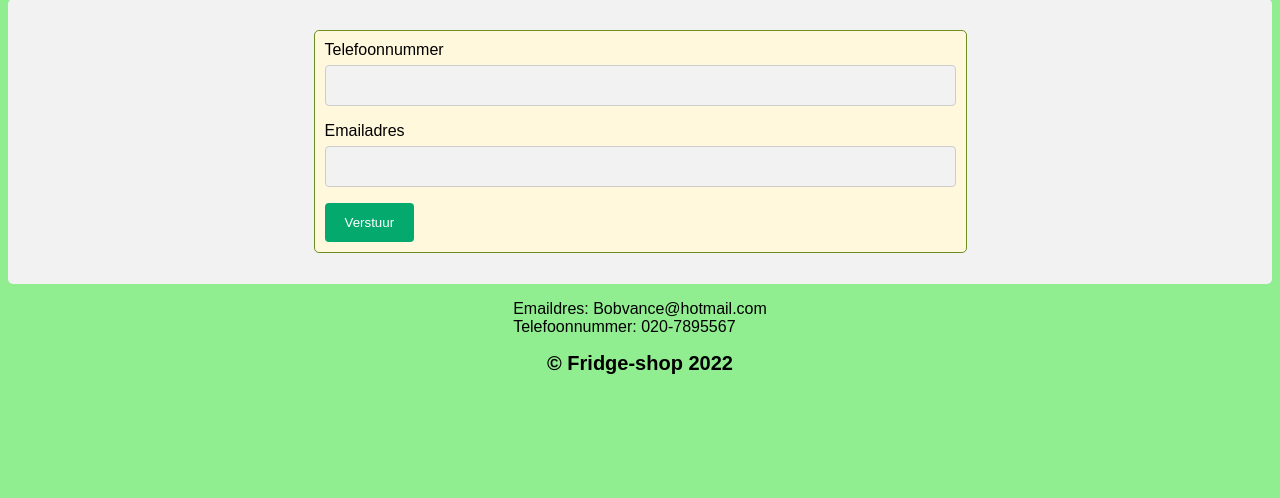
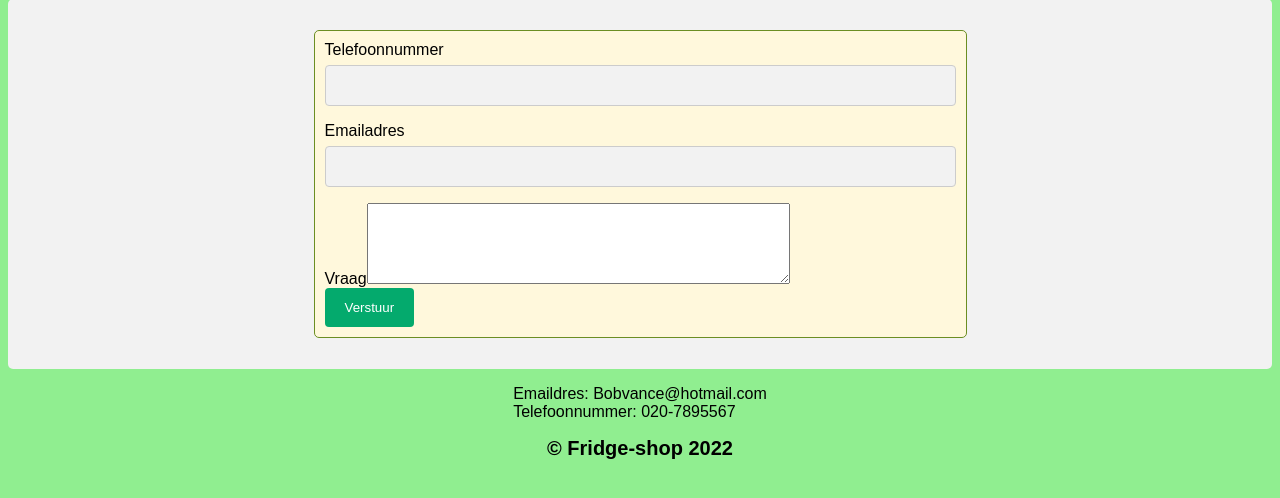
Before and after one commit to Mootje5713/Bob-Vance-Koelkasten, a PHP site: page /contact.php in a window 1280 px wide. Shown: the part 244-742 px from the top of the page. Run offline with PHP 8.4, Linux system fonts and the light colour scheme; the visitor is signed in with stand-in values (Sample User, id 1).

Commit message:
Er is nog een vraag veld bijgekomen bij contact

```diff
--- a/addkoelkast.php
+++ b/addkoelkast.php
@@ -23,7 +23,7 @@ include "header.php";
 
 <div class="container">
     <form action="" method="POST">
-        <input type="hidden" value="<?php echo $_SESSION['gebruikersnaam']; ?>">
+        <input type="hidden" value="<?php echo $_SESSION['username']; ?>">
         Prijs <input type="number" name="prijs" id="prijs" required>
         <br>
         Verzekering <input type="text" name="verzekering" id="verzekering" required>
--- a/contact.php
+++ b/contact.php
@@ -1,12 +1,14 @@
 <?php
 include "connection.php";
-if (isset($_POST['telefoonnummer']) && $_POST['email']) {
+if (isset($_POST['telefoonnummer']) && $_POST['email'] && $_POST['vraag']) {
     $telefoonnummer =  $_POST['telefoonnummer'];
     $email =  $_POST['email'];
+    $vraag =  $_POST['vraag'];
     $user_id =  $_SESSION['user_id'];
-    $user = "INSERT INTO `contact` (telefoonnummer, email, user_id)
-        VALUES ('$telefoonnummer', '$email', '$user_id')";
-    header("location: index.php");
+    $user = "INSERT INTO `contact` (telefoonnummer, email, vraag, user_id)
+        VALUES ('$telefoonnummer', '$email', '$vraag', '$user_id')";
+    header("location: contact.php");
+    echo '<script>alert("Message")</script>';
     if ($conn->query($user) === FALSE) {
         echo "error" . $user . "<br />" . $conn->error;
     }
@@ -30,6 +32,7 @@ include "header.php";
         Telefoonnummer <input type="number" name="telefoonnummer" id="telefoonnummer" required>
         <br>
         Emailadres <input type="email" name="email" id="email" required>
+        <label>Vraag<textarea name="vraag" id="vraag" rows="5" cols="50"></textarea></label>
         <br>
         <input type="submit" name="submit" value="Verstuur">
     </form>
--- a/list.php
+++ b/list.php
@@ -7,10 +7,9 @@ if (isset($_POST['datum']) && ($_POST['adres']) && ($_POST['postcode']) && ($_PO
     $stad =  $_POST['stad'];
     $telefoonnummer = $_POST['telefoonnummer'];
     $emailadres = $_POST['emailadres'];
-    $closed = $_POST['closed'];
     $user_id =  $_SESSION['user_id'];
-    $user = "INSERT INTO `afspraak_formulier` (datum, adres, postcode, stad, telefoonnummer, emailadres, closed, user_id)
-        VALUES ('$datum', '$adres', '$postcode', '$stad', '$telefoonnummer', '$emailadres', '$closed', '$user_id')";
+    $user = "INSERT INTO `afspraak_formulier` (datum, adres, postcode, stad, telefoonnummer, emailadres, user_id)
+        VALUES ('$datum', '$adres', '$postcode', '$stad', '$telefoonnummer', '$emailadres', '$user_id')";
     header("location: index.php");
     if ($conn->query($user) === FALSE) {
         echo "error" . $user . "<br />" . $conn->error;
```
